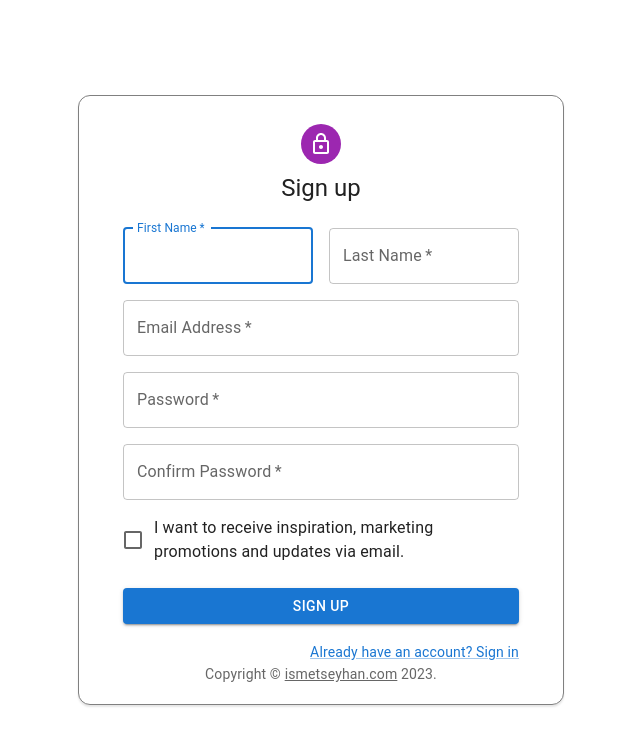
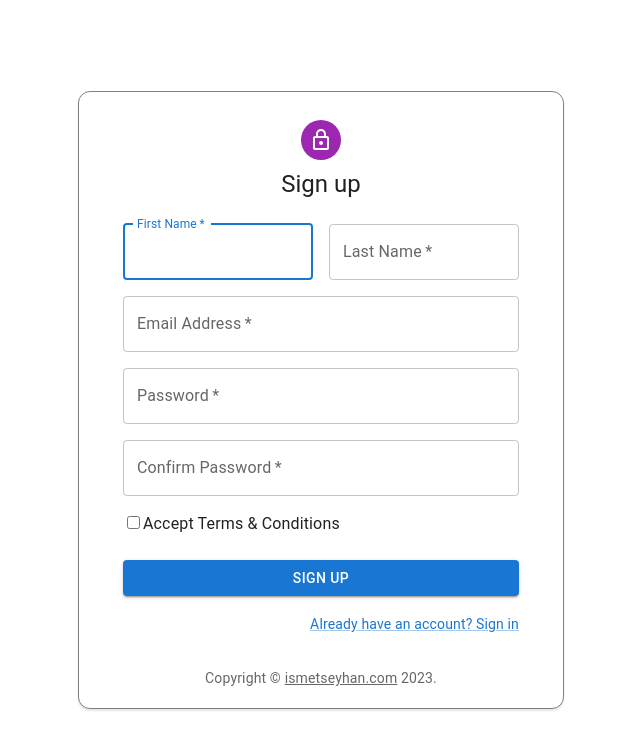
Before and after one commit to ismetseyhan-passau/pdf-management-app, a React (Vite) app: page /register in a window 1280 px wide. Shown: the top 750 px of the page, without its empty margins (319-959 px from the left). Built offline with nearby package versions, Linux system fonts and the light colour scheme.

Commit message:
formik form validation has been applied to login-register

```diff
--- a/src/components/SignIn.tsx
+++ b/src/components/SignIn.tsx
@@ -11,38 +11,32 @@ import Box from '@mui/material/Box';
 import Grid from '@mui/material/Grid';
 import LockOutlinedIcon from '@mui/icons-material/LockOutlined';
 import Typography from '@mui/material/Typography';
-import {createTheme, ThemeProvider} from '@mui/material/styles';
-
-
-function Copyright(props: any) {
-    return (
-        <Typography variant="body2" color="text.secondary" align="center" {...props}>
-            {'Copyright © '}
-            <Link color="inherit" href="https://ismetseyhan.com/">
-                ismetseyhan.com
-            </Link>{' '}
-            {new Date().getFullYear()}
-            {'.'}
-        </Typography>
-    );
-}
+import { createTheme, ThemeProvider } from '@mui/material/styles';
+import { useFormik } from 'formik';
+import { signInSchema } from "../schemas"; // Import your schema here
 
 const defaultTheme = createTheme();
 
 export default function SignInSide() {
-    const handleSubmit = (event: React.FormEvent<HTMLFormElement>) => {
-        event.preventDefault();
-        const data = new FormData(event.currentTarget);
-        console.log({
-            email: data.get('email'),
-            password: data.get('password'),
-        });
+    const initialValues = {
+        email: '',
+        password: '',
     };
+
+    const handleSubmit = (values: any) => {
+        console.log(values);
+    };
+
+    const formik = useFormik({
+        initialValues,
+        validationSchema: signInSchema,
+        onSubmit: handleSubmit,
+    });
 
     return (
         <ThemeProvider theme={defaultTheme}>
-            <Grid container component="main" sx={{height: '100vh'}}>
-                <CssBaseline/>
+            <Grid container component="main" sx={{ height: '100vh' }}>
+                <CssBaseline />
                 <Grid
                     item
                     xs={false}
@@ -73,7 +67,7 @@ export default function SignInSide() {
                         <Typography component="h1" variant="h5">
                             Sign in
                         </Typography>
-                        <Box component="form" noValidate onSubmit={handleSubmit} sx={{mt: 1}}>
+                        <Box component="form" noValidate onSubmit={formik.handleSubmit} sx={{mt: 1}}>
                             <TextField
                                 margin="normal"
                                 required
@@ -83,6 +77,10 @@ export default function SignInSide() {
                                 name="email"
                                 autoComplete="email"
                                 autoFocus
+                                value={formik.values.email}
+                                onChange={formik.handleChange}
+                                error={formik.touched.email && Boolean(formik.errors.email)}
+                                helperText={formik.touched.email && formik.errors.email}
                             />
                             <TextField
                                 margin="normal"
@@ -93,16 +91,10 @@ export default function SignInSide() {
                                 type="password"
                                 id="password"
                                 autoComplete="current-password"
-                            />
-                            <TextField
-                                margin="normal"
-                                required
-                                fullWidth
-                                name="password"
-                                label="Password"
-                                type="password"
-                                id="password"
-                                autoComplete="current-password"
+                                value={formik.values.password}
+                                onChange={formik.handleChange}
+                                error={formik.touched.password && Boolean(formik.errors.password)}
+                                helperText={formik.touched.password && formik.errors.password}
                             />
                             <FormControlLabel
                                 control={<Checkbox value="remember" color="primary"/>}
@@ -128,12 +120,10 @@ export default function SignInSide() {
                                     </Link>
                                 </Grid>
                             </Grid>
-                            <Copyright sx={{mt: 5}}/>
                         </Box>
                     </Box>
                 </Grid>
             </Grid>
-
         </ThemeProvider>
     );
 }
--- a/src/components/SignUp.tsx
+++ b/src/components/SignUp.tsx
@@ -2,8 +2,6 @@ import Avatar from '@mui/material/Avatar';
 import Button from '@mui/material/Button';
 import CssBaseline from '@mui/material/CssBaseline';
 import TextField from '@mui/material/TextField';
-import FormControlLabel from '@mui/material/FormControlLabel';
-import Checkbox from '@mui/material/Checkbox';
 import Link from '@mui/material/Link';
 import Grid from '@mui/material/Grid';
 import Box from '@mui/material/Box';
@@ -12,8 +10,8 @@ import Typography from '@mui/material/Typography';
 import Container from '@mui/material/Container';
 import {createTheme, ThemeProvider} from '@mui/material/styles';
 import {Card} from '@mui/material';
-import {useFormik} from 'formik';
-import {basicSchema} from '../schemas';
+import {useFormik} from "formik";
+import {signUpSchema} from "../schemas";
 
 function Copyright() {
     return (
@@ -31,29 +29,31 @@ function Copyright() {
 const defaultTheme = createTheme();
 
 export default function SignUp() {
-    const onSubmit = (values: MyFormValues) => {
+    const onSubmit = (values: SignUpFormValues) => {
         console.log(values);
     };
 
-    interface MyFormValues {
+    interface SignUpFormValues {
         email: string;
         password: string;
         firstName: string;
         lastName: string;
         confirmPassword: string;
+        acceptTerms: boolean;
     }
 
-    const initialValues: MyFormValues = {
+    const initialValues: SignUpFormValues = {
         email: '',
         password: '',
         firstName: '',
         lastName: '',
         confirmPassword: '',
+        acceptTerms: false
     };
 
     const formik = useFormik({
         initialValues,
-        validationSchema: basicSchema,
+        validationSchema: signUpSchema,
         onSubmit,
     });
 
@@ -174,11 +174,30 @@ export default function SignUp() {
                                         />
                                     </Grid>
                                     <Grid item xs={12}>
-                                        <FormControlLabel
-                                            control={<Checkbox value="allowExtraEmails" color="primary"/>}
-                                            label="I want to receive inspiration, marketing promotions and updates via email."
-                                        />
+                                        <div className="form-group form-check">
+                                            {/*
+                    Changed 'acceptTerms' from name and id attributes
+                    Added 'checked' attribute and 'onChange' handler
+                    */}
+                                            <input
+                                                type="checkbox"
+                                                name="acceptTerms"
+                                                id="acceptTerms"
+                                                className={'form-check-input ' + (formik.errors.acceptTerms && formik.touched.acceptTerms ? 'is-invalid' : '')}
+                                                checked={formik.values.acceptTerms}
+                                                onChange={formik.handleChange}
+                                            />
+                                            <label htmlFor="acceptTerms" className="form-check-label">Accept Terms &
+                                                Conditions</label>
+                                            {/* Display error message */}
+                                            {formik.errors.acceptTerms && formik.touched.acceptTerms && (
+                                                <div className="invalid-feedback" style={{color: 'red', fontSize: 12}}>
+                                                    {formik.errors.acceptTerms}
+                                                </div>
+                                            )}
+                                        </div>
                                     </Grid>
+
                                 </Grid>
                                 <Button
                                     type="submit"
@@ -188,7 +207,7 @@ export default function SignUp() {
                                 >
                                     Sign Up
                                 </Button>
-                                <Grid container justifyContent="flex-end">
+                                <Grid container justifyContent="flex-end" sx={{pb: 4}}>
                                     <Grid item>
                                         <Link href="/login" variant="body2">
                                             Already have an account? Sign in
--- a/src/schemas/index.tsx
+++ b/src/schemas/index.tsx
@@ -2,7 +2,7 @@ import * as yup from 'yup';
 
 const passwordRules = /^(?=.*\d)(?=.*[a-z])(?=.*[A-Z]).{5,}$/;
 
-export const basicSchema = yup.object().shape({
+export const signUpSchema = yup.object().shape({
     email: yup
         .string()
         .email('Please provide a valid email address')
@@ -26,7 +26,24 @@ export const basicSchema = yup.object().shape({
         .string()
         .min(3, 'Last name must be at least 3 characters long')
         .required('Last name is required'),
+    acceptTerms: yup.bool().oneOf([true], '*Accept Terms & Conditions is required')
 });
+
+export const signInSchema = yup.object().shape({
+    email: yup
+        .string()
+        .email('Please provide a valid email address')
+        .required('Email address is required'),
+    password: yup
+        .string()
+        .min(5, 'Password should be at least 5 characters long')
+        .matches(passwordRules, {
+            message: 'Password must include at least 1 uppercase letter, 1 lowercase letter, and 1 digit',
+        })
+        .required('Password is required'),
+
+});
+
 
 export const advancedSchema = yup.object().shape({
 
```
